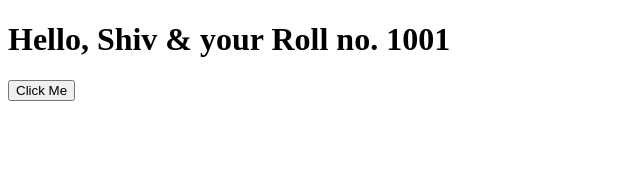
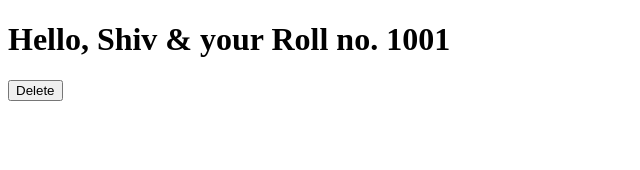
Before and after one commit to shivshaktisahoo/React-JS, a React (Create React App) app in the folder my-app/: page / in a window 1280 px wide. Shown: the top 170 px of the page, without its empty margins (0-640 px from the left). Built offline with nearby package versions, Linux system fonts and the light colour scheme.

Commit message:
argument passes to event handler

```diff
--- a/my-app/src/Student.js
+++ b/my-app/src/Student.js
@@ -3,36 +3,27 @@ import React, { Component } from 'react';
 
 // Class Component
 export default class Student extends Component{
-    constructor(props){
-        super(props)
-        this.state = {
-            name : "Shiv",
-            roll : this.props.roll,
-        }
+    // State w/o constructor or State Property
+    state = {
+        id : 1,
+        name : "Shiv",
+        roll : this.props.roll,
     }
-    // 1st Form
-    // handleClick = () => {
-    //    this.setState({name : "Ravi", roll : "105"});
-    // }
 
-    // 2nd form
-    handleClick = () => {
-       this.setState((state, props) => {
-           console.log(state);
-           console.log(state.name, state.roll);
-           console.log(props);
-           console.log(props.roll);
-           state.name = "Alok"
-           state.roll = "105"
-           return state
-       });
+    // Event handler Arrow Function
+    handleClick = (id, e) => {
+       console.log("id", id);
+       console.log("event", e);
     }
+
+
     render(){
         return(
             <div>
                 <h1>Hello, {this.state.name} & your Roll no. {this.state.roll}</h1>
-                <button onClick={this.handleClick}>Click Me</button>
+                {/* <button onClick={e => { this.handleClick(this.state.id, e);}}>Delete</button> */}
+                <button onClick={this.handleClick.bind(this, this.state.id)}>Delete</button>
             </div>
-        )
+        );
     }
 }
```
